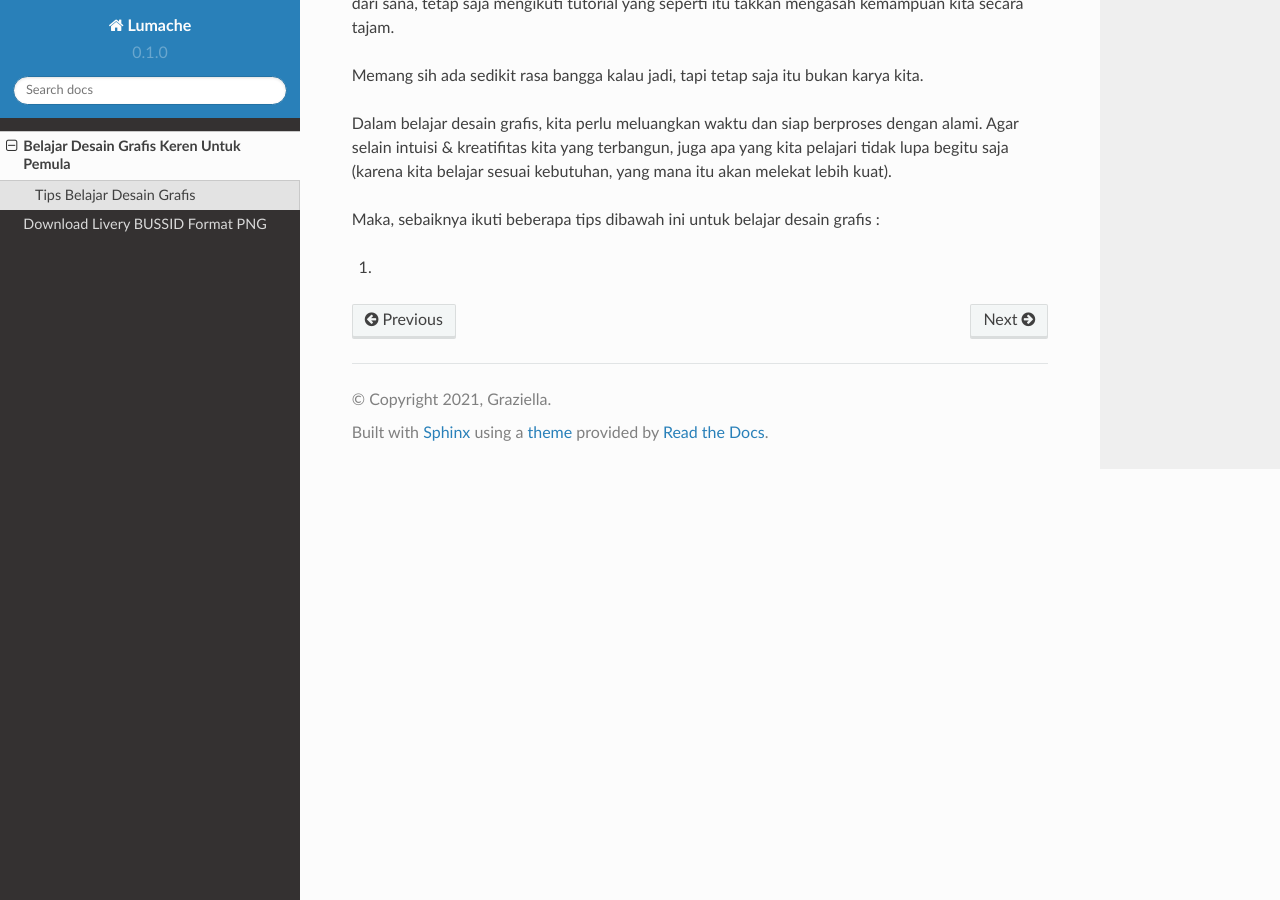
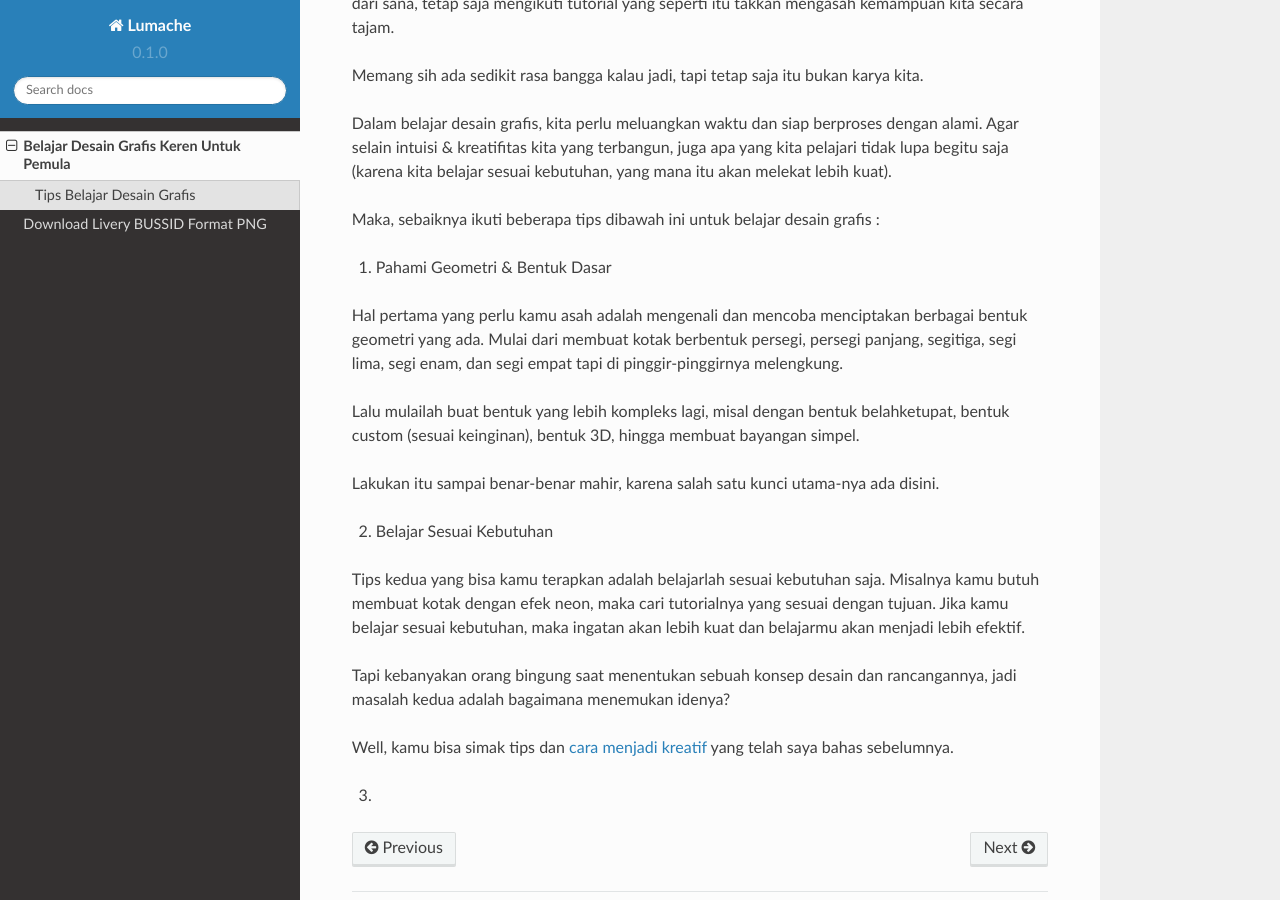
Before and after one commit to balkisanton/rajapage, a Sphinx documentation site: the page built from docs/desain/index.rst, in a window 1280 px wide and 900 px high, scrolled down 632 px. Built offline with Sphinx 7.4.7 and the Read the Docs theme 2.0.0, drawn with Linux system fonts in a browser that asks for light colours; pages that are not in the unit, such as notebooks, are missing from menus.

Commit message:
Update index.rst

```diff
--- a/docs/desain/index.rst
+++ b/docs/desain/index.rst
@@ -18,4 +18,20 @@ Dalam belajar desain grafis, kita perlu meluangkan waktu dan siap berproses deng
 
 Maka, sebaiknya ikuti beberapa tips dibawah ini untuk belajar desain grafis :
 
-1.
+1. Pahami Geometri & Bentuk Dasar
+
+Hal pertama yang perlu kamu asah adalah mengenali dan mencoba menciptakan berbagai bentuk geometri yang ada. Mulai dari membuat kotak berbentuk persegi, persegi panjang, segitiga, segi lima, segi enam, dan segi empat tapi di pinggir-pinggirnya melengkung.
+
+Lalu mulailah buat bentuk yang lebih kompleks lagi, misal dengan bentuk belahketupat, bentuk custom (sesuai keinginan), bentuk 3D, hingga membuat bayangan simpel.
+
+Lakukan itu sampai benar-benar mahir, karena salah satu kunci utama-nya ada disini.
+
+2. Belajar Sesuai Kebutuhan
+
+Tips kedua yang bisa kamu terapkan adalah belajarlah sesuai kebutuhan saja. Misalnya kamu butuh membuat kotak dengan efek neon, maka cari tutorialnya yang sesuai dengan tujuan. Jika kamu belajar sesuai kebutuhan, maka ingatan akan lebih kuat dan belajarmu akan menjadi lebih efektif.
+
+Tapi kebanyakan orang bingung saat menentukan sebuah konsep desain dan rancangannya, jadi masalah kedua adalah bagaimana menemukan idenya?
+
+Well, kamu bisa simak tips dan `cara menjadi kreatif <https://sampainanti.com/cara-menjadi-kreatif/>`_ yang telah saya bahas sebelumnya.
+
+3.
```
